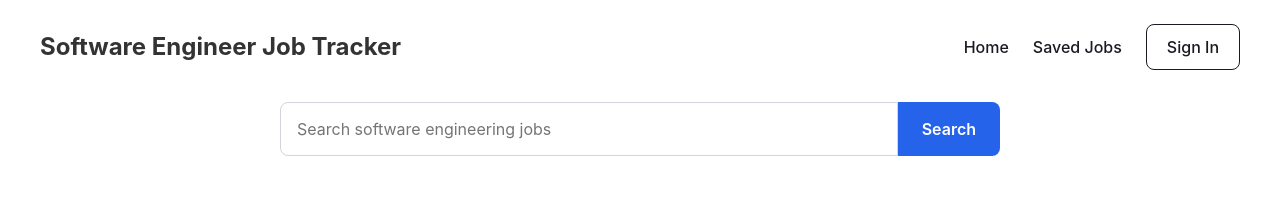
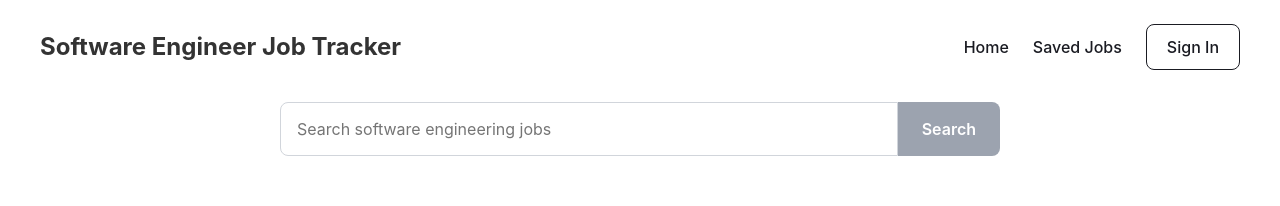
Before and after one commit to mstylz/software-engineer-job-tracker-frontend, a React (Vite) app: page /saved-jobs in a window 1280 px wide. Shown: the top 206 px of the page. Built offline with nearby package versions, Linux system fonts and the light colour scheme; no server answers.

Commit message:
Add form validation and interaction states

```diff
--- a/src/components/LoginModal/LoginModal.css
+++ b/src/components/LoginModal/LoginModal.css
@@ -22,3 +22,11 @@
   outline: 2px solid #2563eb;
   outline-offset: 2px;
 }
+
+.login-modal__input:invalid:not(:placeholder-shown) {
+  border-color: #dc2626;
+}
+
+.login-modal__input:valid:not(:placeholder-shown) {
+  border-color: #16a34a;
+}
--- a/src/components/RegisterModal/RegisterModal.css
+++ b/src/components/RegisterModal/RegisterModal.css
@@ -22,3 +22,11 @@
   outline: 2px solid #2563eb;
   outline-offset: 2px;
 }
+
+.register-modal__input:invalid:not(:placeholder-shown) {
+  border-color: #dc2626;
+}
+
+.register-modal__input:valid:not(:placeholder-shown) {
+  border-color: #16a34a;
+}
--- a/src/components/SearchForm/SearchForm.css
+++ b/src/components/SearchForm/SearchForm.css
@@ -14,6 +14,11 @@
   font-size: 16px;
 }
 
+.search-form__input:focus {
+  outline: 2px solid #2563eb;
+  outline-offset: 2px;
+}
+
 .search-form__button {
   padding: 14px 24px;
   border: none;
@@ -25,12 +30,23 @@
   cursor: pointer;
 }
 
+.search-form__button:focus {
+  outline: 2px solid #2563eb;
+  outline-offset: 2px;
+}
+
+.search-form__button:disabled {
+  background-color: #9ca3af;
+  cursor: not-allowed;
+}
+
 @media screen and (max-width: 600px) {
   .search-form {
     flex-direction: column;
     gap: 12px;
     margin-top: 24px;
   }
+
   .search-form__input,
   .search-form__button {
     width: 100%;
--- a/src/components/SearchForm/SearchForm.jsx
+++ b/src/components/SearchForm/SearchForm.jsx
@@ -3,6 +3,9 @@ import './SearchForm.css'
 
 function SearchForm({ onSearch }) {
   const [searchTerm, setSearchTerm] = useState('')
+
+  const trimmedSearchTerm = searchTerm.trim()
+  const isSearchDisabled = trimmedSearchTerm.length === 0
 
   function handleChange(event) {
     setSearchTerm(event.target.value)
@@ -10,7 +13,12 @@ function SearchForm({ onSearch }) {
 
   function handleSubmit(event) {
     event.preventDefault()
-    onSearch(searchTerm.trim())
+
+    if (isSearchDisabled) {
+      return
+    }
+
+    onSearch(trimmedSearchTerm)
   }
 
   return (
@@ -24,7 +32,11 @@ function SearchForm({ onSearch }) {
         required
       />
 
-      <button className="search-form__button" type="submit">
+      <button
+        className="search-form__button"
+        type="submit"
+        disabled={isSearchDisabled}
+      >
         Search
       </button>
     </form>
```
